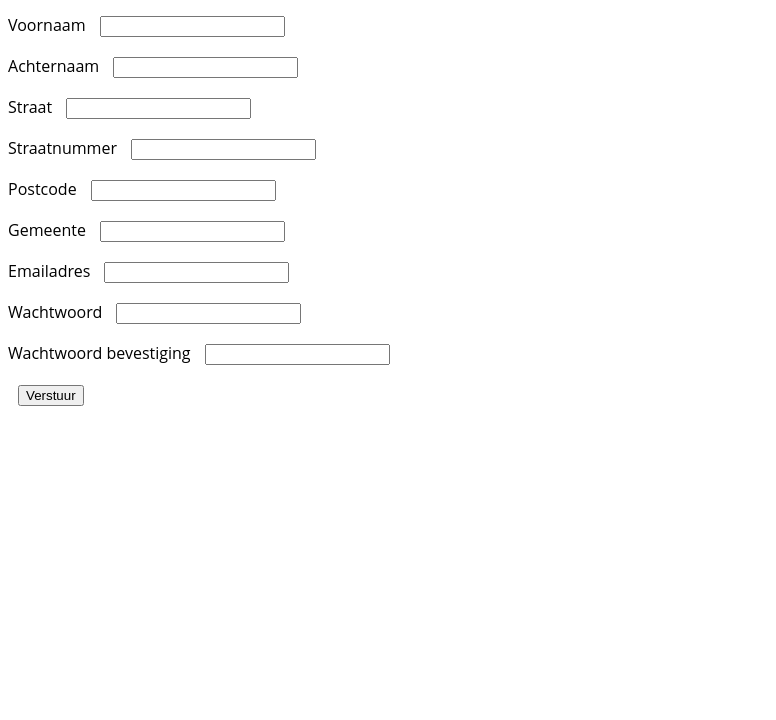
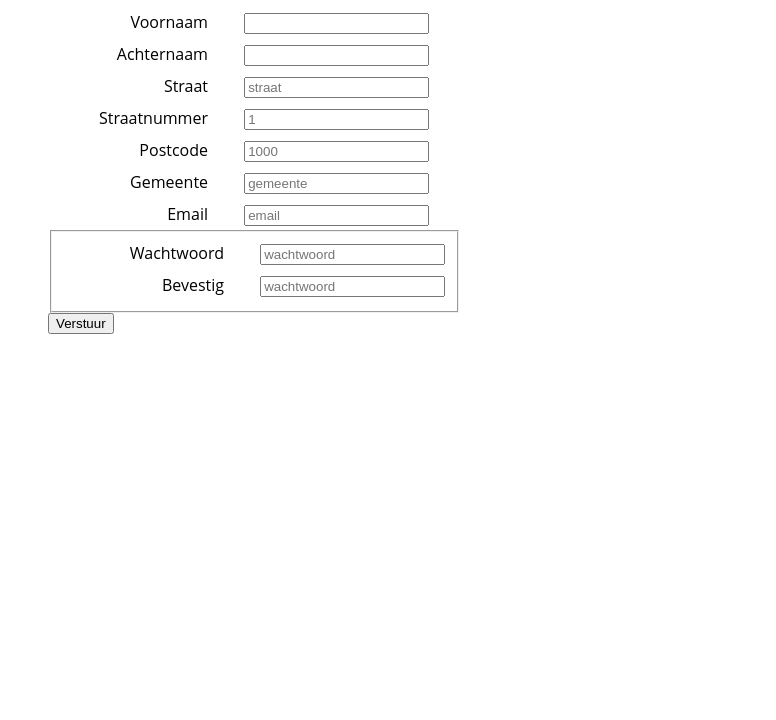
Before and after one commit to bybilvanis/JSFormValidation, a plain HTML site: page index.html in a window 1280 px wide. Shown: the part 80-800 px from the top of the page, without its empty margins (0-776 px from the left). Drawn offline with Linux system fonts and the light colour scheme.

Commit message:
aangepast volgens geert zijn code

```diff
--- a/css/style.css
+++ b/css/style.css
@@ -2,12 +2,39 @@ body {
 	font-family: 'Open Sans', Arial, Verdana, sans-serif;
 }
 
-label {
+label{
+    display: inline-block;
+    width: 10em;
+    text-align: right;
+    padding-right: 2em;
+}
+form{
+    min-width: 40em;
+}
+ul{
+    list-style: none;
+}
+li{
+    line-height: 2em;
+}
+input[type="submit"]{
+    display: inline-block;
+    margin-left: 14em;
+}
+.fout{
+    display: none;
+}
+ul > li> span:first-child {
+	display: inline;
+}
+ul > li> span:last-child {
+	display: none;
+}
+fieldset {
+	max-width: 500px;
+	float: left;
+}
+button {
+	clear: both;
 	display: block;
 }
-input {
-	display: inline-block;
-	margin: 10px;
-}
-div#leeg {
-}
--- a/index.html
+++ b/index.html
@@ -2,50 +2,73 @@
 <html lang="en">
 <head>
 	<meta charset="UTF-8">
-	<title>Formulier JS</title>
+	<title>Eindwerk</title>
 	<link rel="stylesheet" href="css/style.css">
 </head>
 <body>
-	<h1>Eindwerk Webanimatie: Formulier JavaScript</h1>
-	<form id="myForm" name="myForm" onsubmit="return validateForm('myForm')" method="post">
-		<label for="voornaam">Voornaam
-			<input type="text" id="voornaam">
-			<span class="leeg"></span>
-		</label>
-		<label for="achternaam">Achternaam
-			<input type="text" id="achternaam">
-			<span class="leeg"></span>
-		</label>
-		<label for="straat">Straat
-			<input type="text" id="straat">
-			<span class="leeg"></span>
-		</label>
-		<label for="straatnummer">Straatnummer
-			<input type="text" id="straatnummer">
-			<span class="leeg"></span>
-		</label>
-		<label for="postcode">Postcode
-			<input type="text" id="postcode">
-			<span class="leeg"></span>
-		</label>
-		<label for="gemeente">Gemeente
-			<input type="text" id="gemeente">
-			<span class="leeg"></span>
-		</label>
-		<label for="emailadres">Emailadres
-			<input type="text" id="emailadres">
-			<span class="leeg"></span>
-		</label>
-		<label for="wachtwoord">Wachtwoord
-			<input type="password" id="wachtwoord">
-			<span class="leeg"></span>
-		</label>
-		<label for="wachtwoord2">Wachtwoord bevestiging
-			<input type="password" id="wachtwoord2">
-			<span class="leeg"></span>
-		</label>
-		<input type="submit" value="Verstuur">
+	<h1>Eindwerk</h1>
+	<form action="myForm" onsubmit="return false">
+		<ul>
+	        <li>
+	            <label for="voornaam">Voornaam</label>
+	            <input type="text" id="voornaam" name="voornaam">
+	            <span class="fout" id="foutVoornaam">De voornaam moet ingevuld worden</span>
+	            <span class="fout" id="invVoornaam">De voornaam moet minimum 2 karakters lang zijn</span>
+	        </li>
+	        <li>
+	            <label for="inpAchternaam">Achternaam</label>
+	            <input type="text" id="inpAchternaam" name="achternaam">
+	            <span class="fout" id="errAchternaam">De achternaam moet ingevuld worden</span>
+	            <span class="fout" id="invAchternaam">De achternaam moet minimum 2 karakters lang zijn</span>
+	        </li>
+	        <li>
+	            <label for="inpStraat">Straat</label>
+	            <input type="text" id="inpStraat" placeholder="straat" name="straat">
+	            <span class="fout" id="errStraat">De straat moet ingevuld worden</span>
+	            <span class="fout" id="invStraat">De straat moet minimum 2 karakters lang zijn</span>
+	        </li>
+	        <li>
+	            <label for="inpStraatnummer">Straatnummer</label>
+	            <input type="text" id="inpStraatnummer" placeholder="1" name="straatnummer">
+	            <span class="fout" id="errStraatnummer">De straatnummer moet ingevuld worden</span>
+	            <span class="fout" id="invStraatnummer">De straatnummer moet minstens 1 cijfer bevatten, er mag ook een letter inzitten</span>
+	        </li>
+	        <li>
+	            <label for="inpPostcode">Postcode</label>
+	            <input type="number" id="inpPostcode" placeholder="1000" name="postcode">
+	            <span class="fout" id="errPostcode">De postcode moet ingevuld worden</span>
+	            <span class="fout" id="invPostcode">De postcode moet uit 4 of meer cijfers bestaan</span>
+	        </li>
+	        <li>
+	            <label for="inpGemeente">Gemeente</label>
+	            <input type="text" id="inpGemeente" placeholder="gemeente" name="gemeente">
+	            <span class="fout" id="errGemeente">De gemeente moet ingevuld worden</span>
+	            <span class="fout" id="invGemeente">De gemeente moet minimum 2 karakters lang zijn</span>
+	        </li>
+	        <li>
+	            <label for="inpEmail">Email</label>
+	            <input type="text" id="inpEmail" placeholder="email" name="email">
+	            <span class="fout" id="errEmail">De email moet ingevuld worden</span>
+	            <span class="fout" id="invEmail">Dit is geen geldig email adres. Een geldig email adres is bijvoorbeeld "john@doe.com"</span>
+	        </li>
+	        <fieldset>
+		        <li>
+		            <label for="inpWachtwoord1">Wachtwoord</label>
+		            <input type="password" id="inpWachtwoord1" placeholder="wachtwoord" name="wachtwoord1">
+		            <span class="fout" id="errWachtwoord1">Het wachtwoord moet ingevuld worden</span>
+		            <span class="fout" id="invWachtwoord1">Het wachtwoord moet 7 tot 20 karakters lang zijn en minstens 1 cijfer en 1 letter bevatten. volgende tekens zijn ook toegelaten: !@#$%^&amp;*()_+{}:&lt;&gt;?\|[];\',./~ </span>
+		        </li>
+		        <li>
+		            <label for="inpWachtwoord2">Bevestig</label>
+		            <input type="password" id="inpWachtwoord2" placeholder="wachtwoord" name="wachtwoord2">
+		            <span class="fout" id="errWachtwoord2">De bevestiging moet ingevuld worden</span>
+		            <span class="fout" id="invWachtwoord2">De bevestiging moet identiek zijn aan het ingevulde wachtwoord</span>
+		        </li>
+	        </fieldset>
+	        <li>
+	            <button onclick="maakGebruiker()">Verstuur</button>
+	        </li>
+    	</ul>
 	</form>
-	<script src="js/main.js"></script>
 </body>
 </html>
--- a/js/main.js
+++ b/js/main.js
@@ -5,7 +5,14 @@ function validateForm(formId) {
 	for (index = 0; index < inputs.length; ++index) {
 	    // deal with inputs[index] element.
 	    if (inputs[index].value==null || inputs[index].value==""){
-	        document.querySelector(".leeg").innerHTML = "Voornaam mag niet leeg zijn.";
+	        document.getElementById("foutVoornaam").innerHTML = "Voornaam mag niet leeg zijn.";
+	        return false;
+	    }
+	}
+	for (index = 0; index < inputs.length; ++index) {
+	    // deal with inputs[index] element.
+	    if (inputs[index].value==null || inputs[index].value==""){
+	        document.getElementById("foutAchternaam").innerHTML = "Achternaam mag niet leeg zijn.";
 	        return false;
 	    }
 	}
```
Also changed, not shown: index2.html (added, +51 -0 lines).
